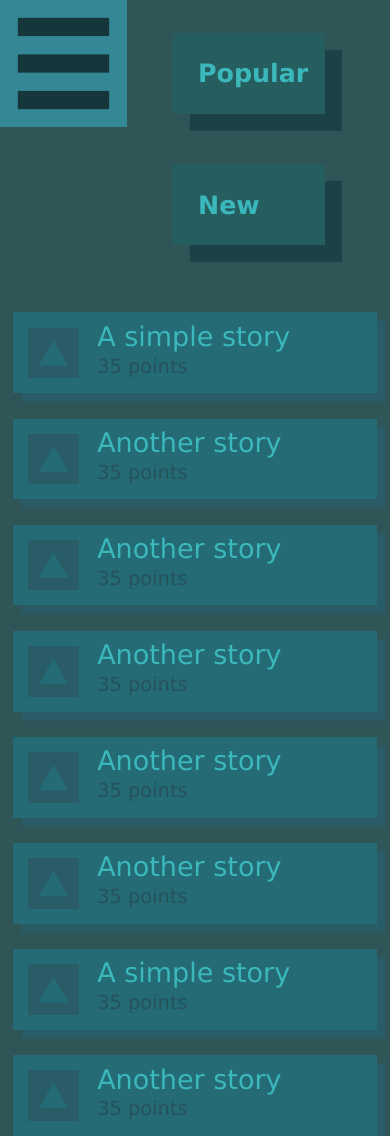
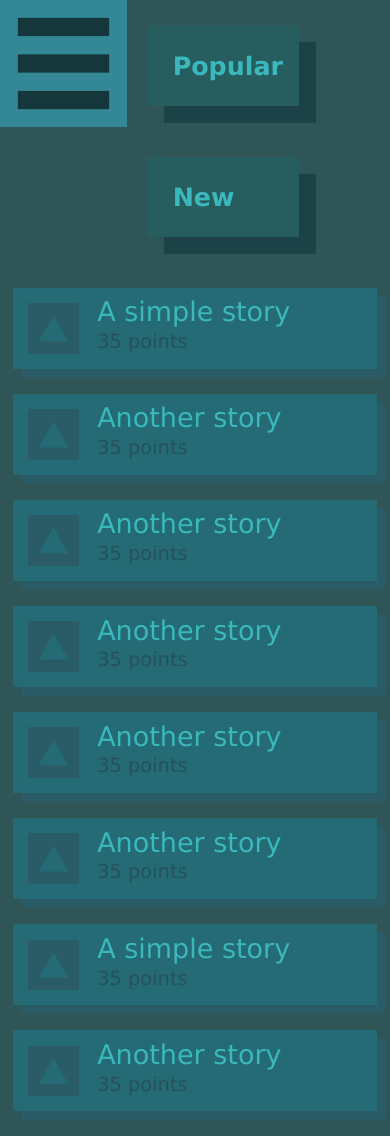
Before and after one commit to xzzulz/nevv, a website: page app/index.html in a window 390 px wide. Shown: the top 1136 px of the page. Drawn offline with Linux system fonts and the light colour scheme.

Commit message:
Redesigned main page layout, added icon.

```diff
--- a/app/com/nb-2panel.html
+++ /dev/null
@@ -1,67 +0,0 @@
-
-<dom-module id="nb-2panel">
-
-  <template>
-
-    <style>
-      :host {
-        position: absolute;
-        left: 0;
-        top: 0;
-        width: 100%;
-        height: 100%;
-      }
-      #left {
-        color: #d0defe;
-        position: absolute;
-        box-sizing: border-box;
-        width: 30vw;
-        height: 100%;
-        padding: 8vw;
-      }
-      #right {
-        color: #121a2b;
-        position: absolute;
-        left: 30%;
-        width: 70vw;
-        height: 100vh;
-        overflow-y: scroll;
-        overflow-x: hidden;
-      }
-      @media (max-width: 1000px) {
-        #left {
-          position: relative;
-          height: auto;
-          width: 100%;
-          padding: 2vw 0 2vh 20vh;
-        }
-        #right {
-          position: relative;
-          height: auto;
-          width: 100%;
-          left: 0px;
-        }
-      }
-    </style>
-
-    <div id="left">
-      <content select=".menu"></content>
-    </div>
-    <div id="right">
-      <content></content>
-    </div>
-
-
-  </template>
-
-  <script>
-    (function () {
-
-      Polymer({
-        is:"nb-2panel",
-      });
-
-    }())
-  </script>
-
-</dom-module>
--- a/app/com/nb-menu-button.html
+++ b/app/com/nb-button.html
@@ -1,11 +1,11 @@
 
-<dom-module id="nb-menu-button">
+<dom-module id="nb-button">
 
   <template>
 
     <style>
       :host {
-        display: inline-block;
+
         background-color: #265e60;
         color: #3bb8bc;
         width: 18vh;
@@ -38,7 +38,7 @@
 
   <script>
     Polymer({
-      is:"nb-menu-button",
+      is:"nb-button",
     });
   </script>
 
--- a/app/com/nb-menu-overlay/nb-menu-overlay.html
+++ b/app/com/nb-menu-overlay/nb-menu-overlay.html
@@ -21,7 +21,7 @@
         position: absolute;
         width: 100vw;
         height: 100vh;
-        background-color: rgba(0,41,45,.8);
+        background-color: rgba(0,34,38,.9);
         color: #121a2b
         display: flex;
         justify-content: center;
--- /dev/null
+++ b/app/com/nb-menu-page.html
@@ -0,0 +1,36 @@
+
+<dom-module id="nb-menu-page">
+
+  <template>
+
+    <style>
+      :host {
+        position: absolute;
+        top: 16vh;
+        left: 8vw;
+        display: flex;
+        flex-direction: column;
+      }
+      @media (max-width: 1000px) {
+        :host {
+          position: relative;
+          top: 0px;
+          left: 0px;
+          padding: 0px 0px 0px 17vh;
+          flex-direction: row;
+          flex-wrap: wrap;
+        }
+      }
+    </style>
+
+    <content></content>
+
+  </template>
+
+  <script>
+    Polymer({
+      is:"nb-menu-page",
+    });
+  </script>
+
+</dom-module>
--- /dev/null
+++ b/app/com/nb-stories-page.html
@@ -0,0 +1,33 @@
+
+<dom-module id="nb-stories-page">
+
+  <template>
+
+    <style>
+      :host {
+        position: absolute;
+        left: 30vw;
+        width: 70vw;
+        height: 100vh;
+        overflow-y: scroll;
+        overflow-x: hidden;
+      }
+      @media (max-width: 1000px) {
+        :host {
+          position: relative;
+          left: 0px;
+        }
+      }
+    </style>
+
+    <content></content>
+
+  </template>
+
+  <script>
+    Polymer({
+      is:"nb-stories-page",
+    });
+  </script>
+
+</dom-module>
--- a/app/index.html
+++ b/app/index.html
@@ -3,32 +3,36 @@
 
 <head>
   <meta charset="utf-8">
-  <meta name="description" content="">
+  <meta name="description" content="Newsbox: A polymer library demo app">
   <meta name="viewport" content="width=device-width, initial-scale=1">
   <title>Newsbox demo app</title>
+
+  <link rel="icon" href="img/newsbox.png">
 
   <link rel="stylesheet" href="styles/main.css">
 
   <script src="lib/webcomponents-lite.min.js"></script>
 
-  <!--<link rel="import" href="elements/elements.html">-->
   <link rel="import"href="lib/polymer.html">
   <link rel="import" href="com/nb-menu-overlay/nb-menu-overlay.html">
   <link rel="import" href="com/nb-user-name.html">
 
-  <link rel="import" href="com/nb-2panel.html">
-  <link rel="import" href="com/nb-menu-button.html">
+  <link rel="import" href="com/nb-menu-page.html">
+  <link rel="import" href="com/nb-stories-page.html">
+
+  <link rel="import" href="com/nb-button.html">
   <link rel="import" href="com/nb-story-item/nb-story-item.html">
 
-  <!-- For shared styles, shared-styles.html import in elements.html
-  <style is="custom-style" include="shared-styles"></style>-->
 </head>
 
 <body unresolved>
 
-  <nb-2panel>
-    <nb-menu-button id="pop" class="menu">Popular</nb-menu-button>
-    <nb-menu-button id="new" class="menu">New</nb-menu-button>
+  <nb-menu-page class="left">
+    <nb-button id="pop">Popular</nb-button>
+    <nb-button id="new">New</nb-button>
+  </nb-menu-page>
+
+  <nb-stories-page class="right">
     <nb-story-item>A simple story</nb-story-item>
     <nb-story-item>Another story</nb-story-item>
     <nb-story-item>Another story</nb-story-item>
@@ -41,66 +45,12 @@
     <nb-story-item>Another story</nb-story-item>
     <nb-story-item>Another story</nb-story-item>
     <nb-story-item>Another story</nb-story-item>
-  </nb-2panel>
+  </nb-stories-page>
 
   <nb-user-name>someusername</nb-user-name>
 
   <nb-menu-overlay>menu panel content</nb-menu-overlay>
 
-<!--
-  <style>
-    #left {
-      display: inline-block;
-      width: 30%;
-      height: 100vh;
-      background-color: blue;
-    }
-    #right {
-      display: inline-block;
-      width: 70%;
-      height: 100vh;
-      background-color: white;
-    }
-  </style>
-  <div id="left">abcd efgrkfsd sffs</div><div id="right">abcd efgrkfsd sffs</div>
--->
-
-
-<!--
-  <style>
-    #flexbox {
-      display: flex;
-      flex-flow: row;
-      height: 100vh;
-    }
-    #left {
-      background-color: blue;
-      flex: 1 1 1px;
-    }
-    #right {
-      background-color: white;
-      flex: 3 1 1px;
-    }
-  </style>
-
-  <div id="flexbox">
-    <div id="left">abcd efgrkfsd sffs</div>
-    <div id="right">abcd efgrkfsd sffs</div>
-  </div>
--->
-<!--
-  <zi-app>
-
-    <zi-model>
-      <zi-webservice></zi-webservice>
-    </zi-model>
-
-    <zi-view-model></zi-view-model>
-
-    <zi-menu><newsbox-menu></newsbox-menu></zi-menu>
-
-  </zi-app>
--->
   <script src="js/main.js"></script>
 </body>
 
--- a/app/styles/main.css
+++ b/app/styles/main.css
@@ -2,5 +2,5 @@ body {
   font-family: Verdana, sans-serif;
   margin: 0;
   background-color: #2f5557;
-  color: #59bcc1;
+  color: #d0defe;
 }
```
Also changed, not shown: app/img/newsbox.png (added), app/img/newsbox.svg (added).
